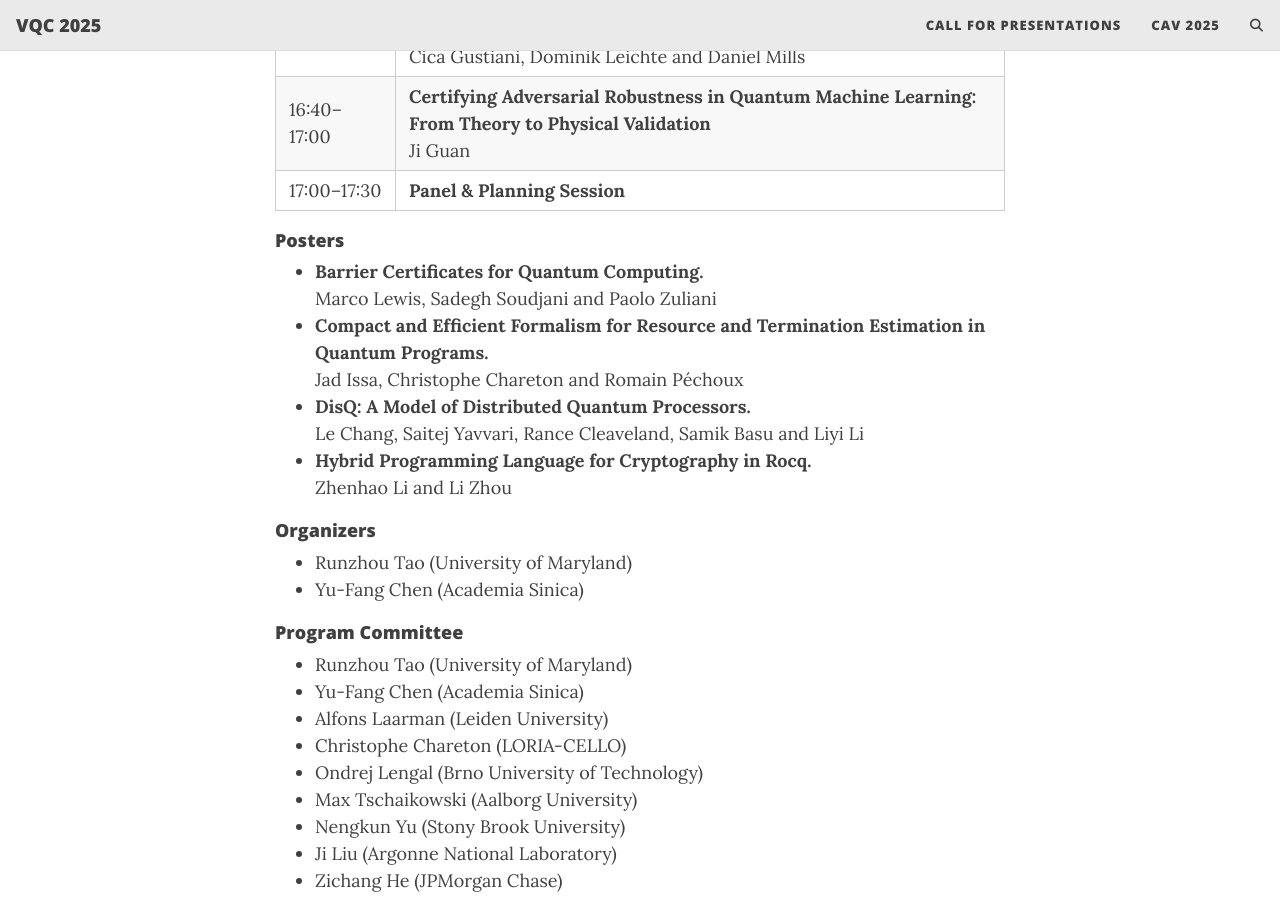
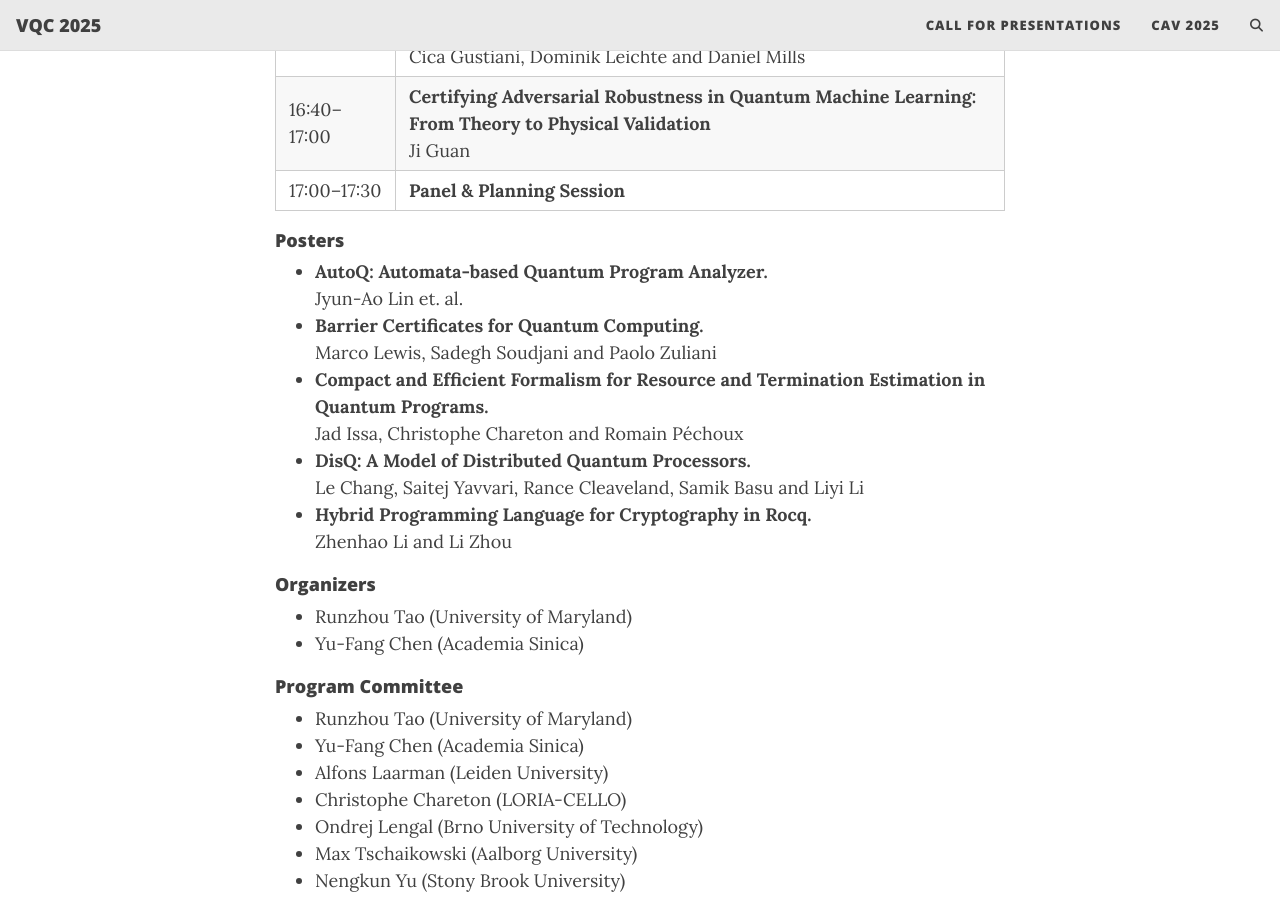
Before and after one commit to VerifiedQC/2025, a Jekyll site: the page built from schedule.md, in a window 1280 px wide and 900 px high, scrolled down 2228 px. Built offline with Jekyll 4.4.1, drawn with Linux system fonts in a browser that asks for light colours; comment, search, counter and statistics services are not loaded.

Commit message:
Update schedule.md

```diff
--- a/schedule.md
+++ b/schedule.md
@@ -74,6 +74,7 @@ In this talk, I will present an alternative approach: automatically synthesizing
 </table>
 
 #### Posters
+- **AutoQ: Automata-based Quantum Program Analyzer.** <br> Jyun-Ao Lin et. al.
 - **Barrier Certificates for Quantum Computing.** <br> Marco Lewis, Sadegh Soudjani and Paolo Zuliani
 - **Compact and Efficient Formalism for Resource and Termination Estimation in Quantum Programs.** <br>	Jad Issa, Christophe Chareton and Romain Péchoux
 - **DisQ: A Model of Distributed Quantum Processors.** <br> Le Chang, Saitej Yavvari, Rance Cleaveland, Samik Basu and Liyi Li
```
